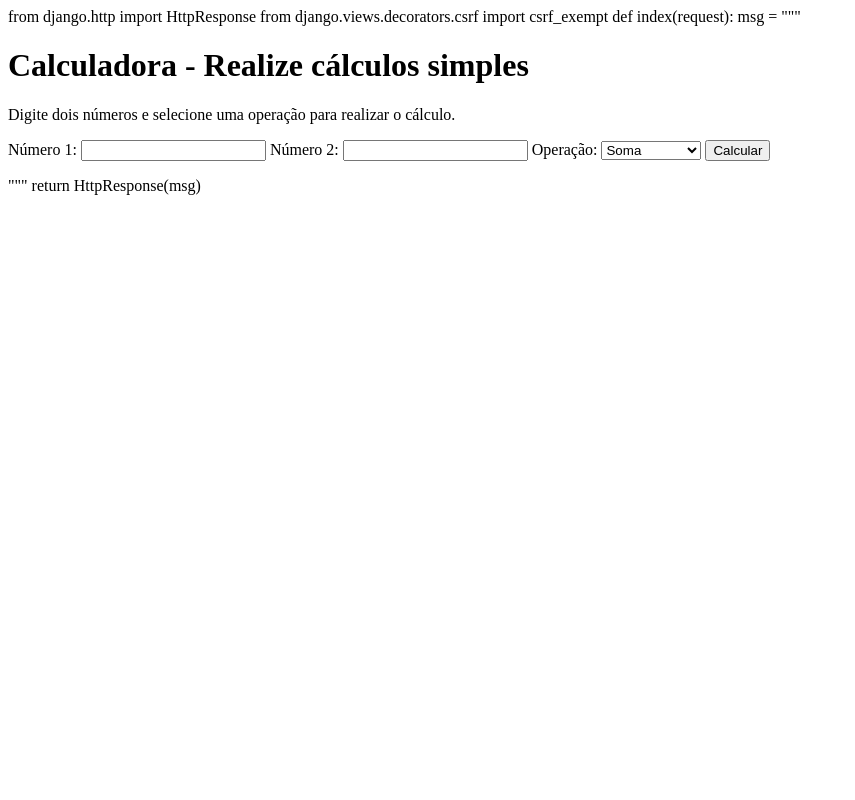
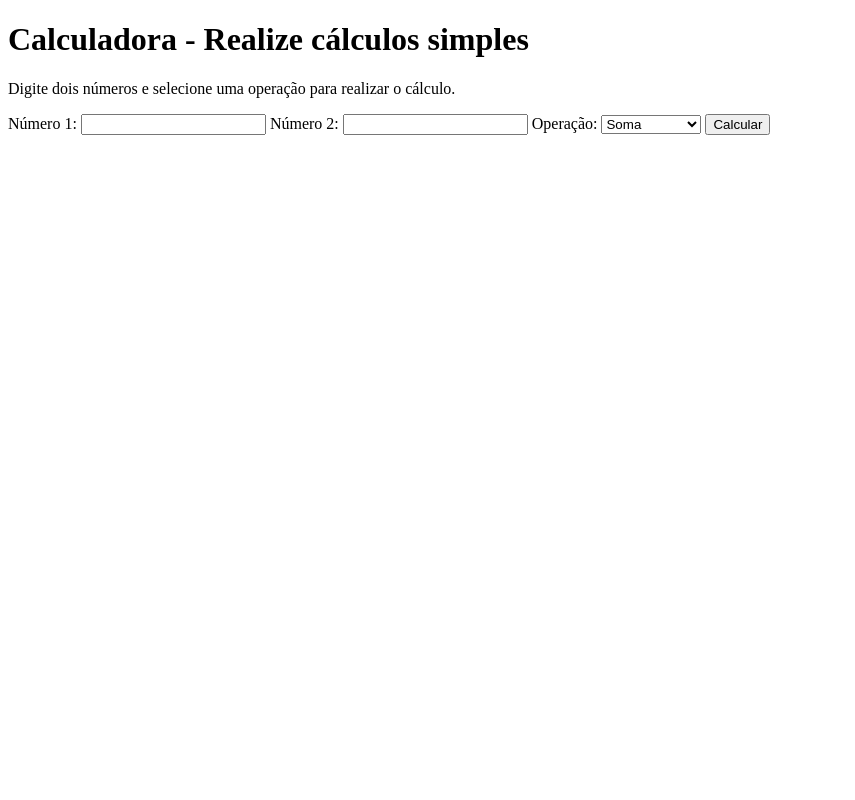
Before and after one commit to iegoassis/atividadewebII, a Django app: template atividade/templates/index.html in a window 1280 px wide. Shown: the whole page, without its empty margins (0-855 px from the left). Run offline with Django 5.2, Linux system fonts and the light colour scheme; the template is opened without the code that fills it, so the values that code supplies are empty.

Commit message:
Edição das páginas html

```diff
--- a/atividade/templates/autor.html
+++ b/atividade/templates/autor.html
@@ -1,5 +1,3 @@
-def autor(request):
-  msg = """
   <!DOCTYPE html>
   <html lang="en">
   <head>
@@ -12,8 +10,6 @@ def autor(request):
       <p>Iego Assis da Silva</p>
       <p>Formado em Licenciatura em Matemática, pós-graduado em Metodologia do Ensino de Matemática, Gestão Escolar e Coordenação Pedagógica</p>
          <li>Técnico em Informática para Internet</li>
-       <a href="/home/">início</a>
+       <a href="/home">início</a>
   </body>
   </html>
-"""
-  return HttpResponse(msg)
--- a/atividade/templates/calcular.html
+++ b/atividade/templates/calcular.html
@@ -1,6 +1,6 @@
 from django.http import HttpResponse
 from django.views.decorators.csrf import csrf_exempt
-
+def calcular(request):
 @csrf_exempt
 def calcular(request):
   if request.method == 'POST':
@@ -57,7 +57,3 @@ def calcular(request):
         <a href="/index/">Voltar</a>
     </body>
     </html>
-    """
-    return HttpResponse(msg)
-  else:
-    return HttpResponse("Método inválido.")
--- a/atividade/templates/index.html
+++ b/atividade/templates/index.html
@@ -1,8 +1,4 @@
-from django.http import HttpResponse
-from django.views.decorators.csrf import csrf_exempt
-def index(request):
-  msg = """
-    <!DOCTYPE html>
+<!DOCTYPE html>
 <html lang="en">
 <head>
     <meta charset="UTF-8">
@@ -31,5 +27,3 @@ def index(request):
     </form>
 </body>
 </html>
-  """
-  return HttpResponse(msg)
--- a/django_project/urls.py
+++ b/django_project/urls.py
@@ -1,19 +1,3 @@
-"""
-URL configuration for django_project project.
-
-The `urlpatterns` list routes URLs to views. For more information please see:
-    https://docs.djangoproject.com/en/5.0/topics/http/urls/
-Examples:
-Function views
-    1. Add an import:  from my_app import views
-    2. Add a URL to urlpatterns:  path('', views.home, name='home')
-Class-based views
-    1. Add an import:  from other_app.views import Home
-    2. Add a URL to urlpatterns:  path('', Home.as_view(), name='home')
-Including another URLconf
-    1. Import the include() function: from django.urls import include, path
-    2. Add a URL to urlpatterns:  path('blog/', include('blog.urls'))
-"""
 from django.contrib import admin
 from django.urls import path
 from atividade import views
```
Also changed, not shown: atividade/templates/home.html (+0 -7 lines).
